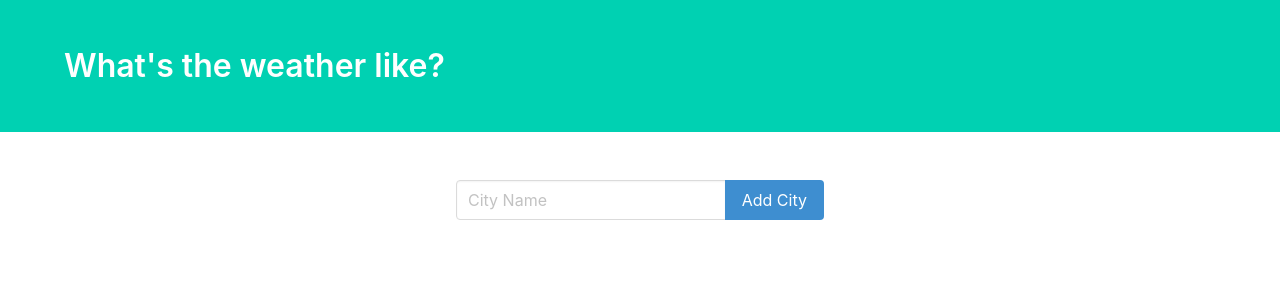
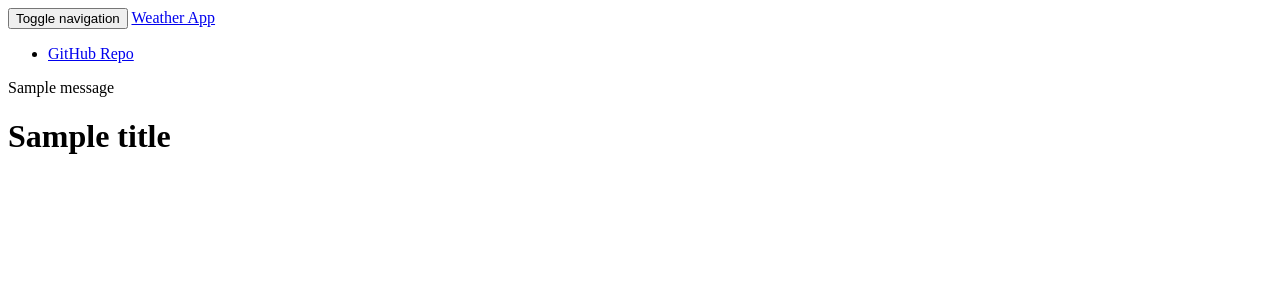
Before and after one commit to pereruannabaala/WeatherApp, a Flask app: template app/templates/index.html in a window 1280 px wide. Shown: the top 281 px of the page. After the commit the page ends 154 px from the top, so only its background shows below. Run offline with Flask 3, Linux system fonts and the light colour scheme; the template is opened without the code that fills it: most values are stand-ins (such as "Sample title", 1, 10 or a date in 2020); one stand-in notice (Sample message) is shown; some libraries are stand-ins or nearby versions.

Commit message:
Dev: Add web pages

```diff
--- /dev/null
+++ b/app/templates/base.html
@@ -0,0 +1,62 @@
+{% extends 'bootstrap/base.html' %}
+
+<!-- Link all style files here -->
+{% block head %}
+    {{  super() }}
+    <!-- <link rel="stylesheet" type="text/css" href="{{ url_for('static', filename='css/main.css') }}"> -->
+{% endblock %}
+
+<!-- The title of our application is defined here -->
+{% block title %}
+    {% if title %}
+        {{ title }} - Weather
+    {% else %}
+        Weather App
+    {% endif %}
+{% endblock %}
+
+<!-- This is the navbar -->
+{% block navbar %}
+<nav class="navbar navbar-default">
+    <div class="container">
+        <div class="navbar-header">
+            <button type="button" class="navbar-toggle collapsed" data-toggle="collapse" data-target="#bs-example-navbar-collapse-1" aria-expanded="false">
+                <span class="sr-only">Toggle navigation</span>
+                <span class="icon-bar"></span>
+                <span class="icon-bar"></span>
+                <span class="icon-bar"></span>
+            </button>
+            <a class="navbar-brand" href=" {{ url_for('index') }} ">Weather App</a>
+        </div>
+        <div class="collapse navbar-collapse" id="bs-example-navbar-collapse-1">
+            <ul class="nav navbar-nav navbar-right">
+                {% if g.search_form %}
+                    <form class="navbar-form navbar-left" method="get" action="{{ url_for('search') }}">
+                        <div class="form-group">
+                            {{ g.search_form.q(size=20, class_='form-control') }}
+                        </div>
+                    </form>
+                {% endif %}
+                <li><a href=" https://github.com/pereruannabaala/WeatherApp " target="_blank">GitHub Repo</a></li>
+            </ul>
+        </div>
+    </div>
+</nav>
+{% endblock %}
+
+<!-- Contents of all our pages will go here -->
+{% block content %}
+    <div class="container">
+        <!-- Flash message -->
+        {% with messages = get_flashed_messages() %}
+            {% if messages %}
+                {% for message in messages %}
+                <div class="alert alert-info" role="alert">{{ message }}</div>
+                {% endfor %}
+            {% endif %}
+        {% endwith %}
+
+        <!-- Child templates -->
+        {% block app_content %}{% endblock %}
+    </div>
+{% endblock %}
--- a/app/templates/index.html
+++ b/app/templates/index.html
@@ -1,74 +1,9 @@
-<!DOCTYPE html>
-<html lang="en">
+{% extends 'base.html' %}
 
-<head>
-    <meta charset="UTF-8">
-    <meta name="viewport" content="width=device-width, initial-scale=1.0">
-    <meta http-equiv="X-UA-Compatible" content="ie=edge">
-    <title>What's the weather like?</title>
-    <link rel="stylesheet" href="https://cdnjs.cloudflare.com/ajax/libs/bulma/0.6.2/css/bulma.css" />
-</head>
-
-<body>
-    <section class="hero is-primary">
-        <div class="hero-body">
-            <div class="container">
-                <h1 class="title">
-                    What's the weather like?
-                </h1>
-            </div>
-        </div>
-    </section>
-    <section class="section">
-        <div class="container">
-            <div class="columns">
-                <div class="column is-offset-4 is-4">
-                    <form method="POST">
-                        <div class="field has-addons">
-                            <div class="control is-expanded">
-                                <input class="input" name="city" type="text" placeholder="City Name">
-                            </div>
-                            <div class="control">
-                                <button class="button is-info">
-                                    Add City
-                                </button>
-                            </div>
-                        </div>
-                    </form>
-                </div>
-            </div>
-        </div>
-    </section>
-    <section class="section">
-        <div class="container">
-            <div class="columns">
-                <div class="column is-offset-4 is-4">
-                    <div class="box">
-                        <article class="media">
-                            <div class="media-left">
-                                <figure class="image is-50x50">
-                                    <img src="http://openweathermap.org/img/w/{{ weather.icon}}.png" alt="Image">
-                                </figure>
-                            </div>
-                            <div class="media-content">
-                                <div class="content">
-                                    <p>
-                                        <span class="title">{{ weather.city }}</span>
-                                        <br>
-                                        <span class="subtitle">{{ weather.temperature}}° F</span>
-                                        <br> {{ weather.description }}
-                                    </p>
-                                </div>
-                            </div>
-                        </article>
-
-                    </div>
-                </div>
-            </div>
-        </div>
-    </section>
-    <footer class="footer">
-    </footer>
-</body>
-
-</html>
+{% block app_content %}
+<div class="row">
+    <div class="col-md-12">
+        <h1 class="text-center">{{ title }}</h1>
+    </div>
+</div>
+{% endblock %}
```
